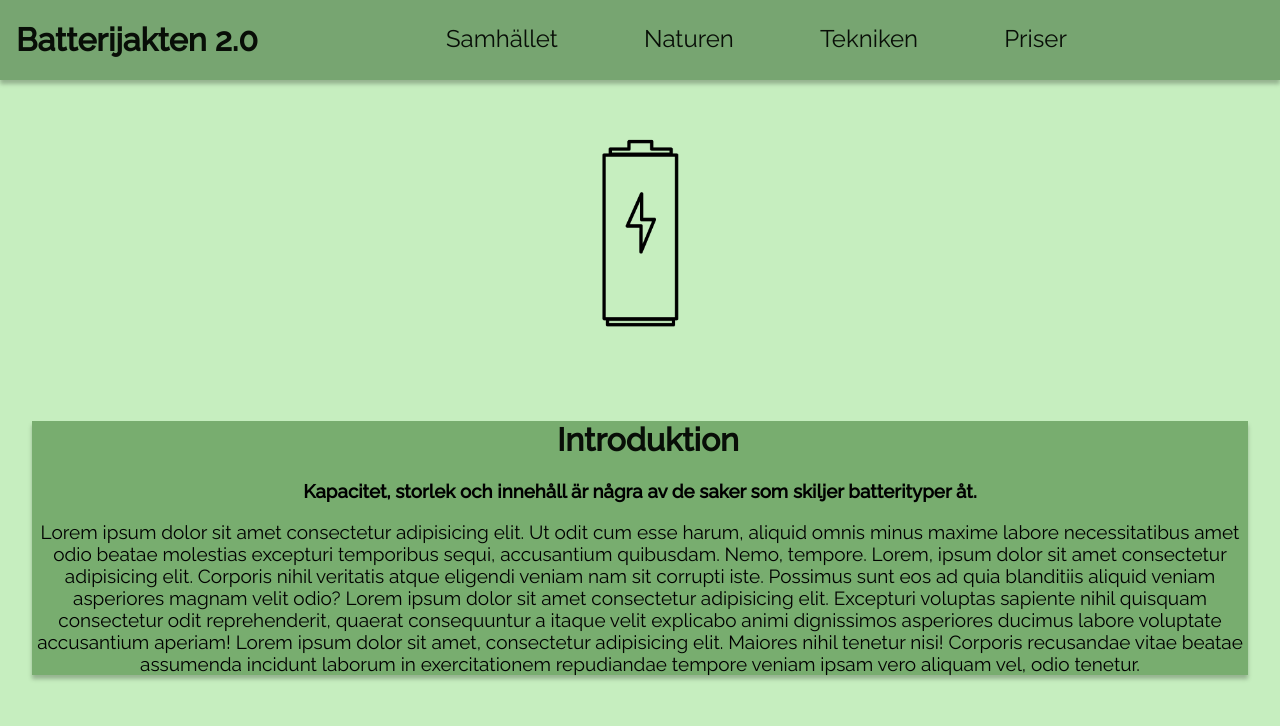
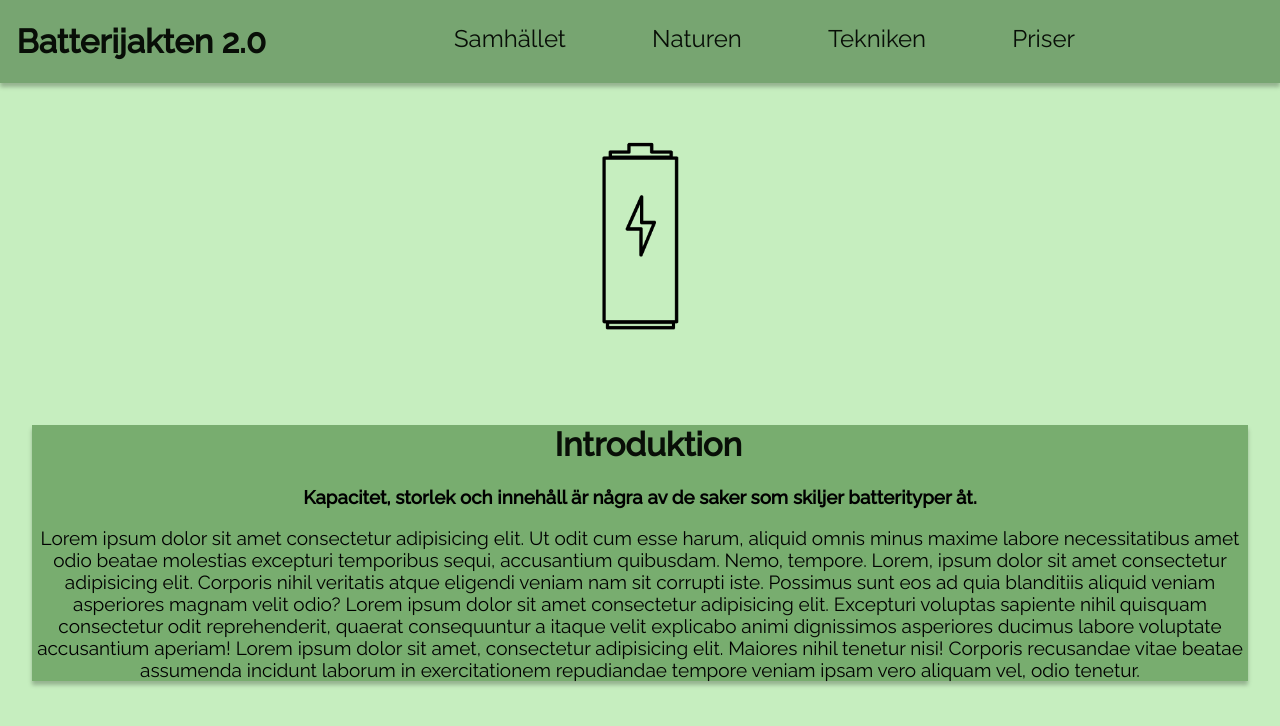
Before and after one commit to Johihi1/Kampanj, a plain HTML site: page index.html in a window 1280 px wide. Drawn offline with Linux system fonts and the light colour scheme.

Commit message:
Update Style.css

```diff
--- a/Style.css
+++ b/Style.css
@@ -8,6 +8,8 @@ h1, .title{
     font-family: raleway;
     color: #080E07;
     padding-left: 0.5em;
+    font-size: 33px;
+    white-space: nowrap;
 }
 
 h3 {
```
